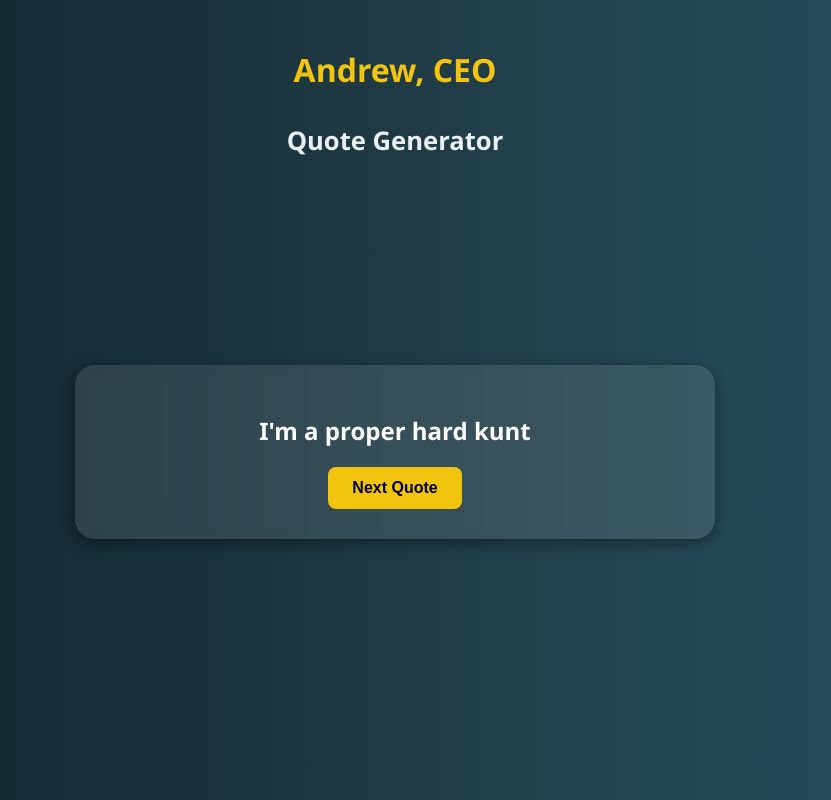
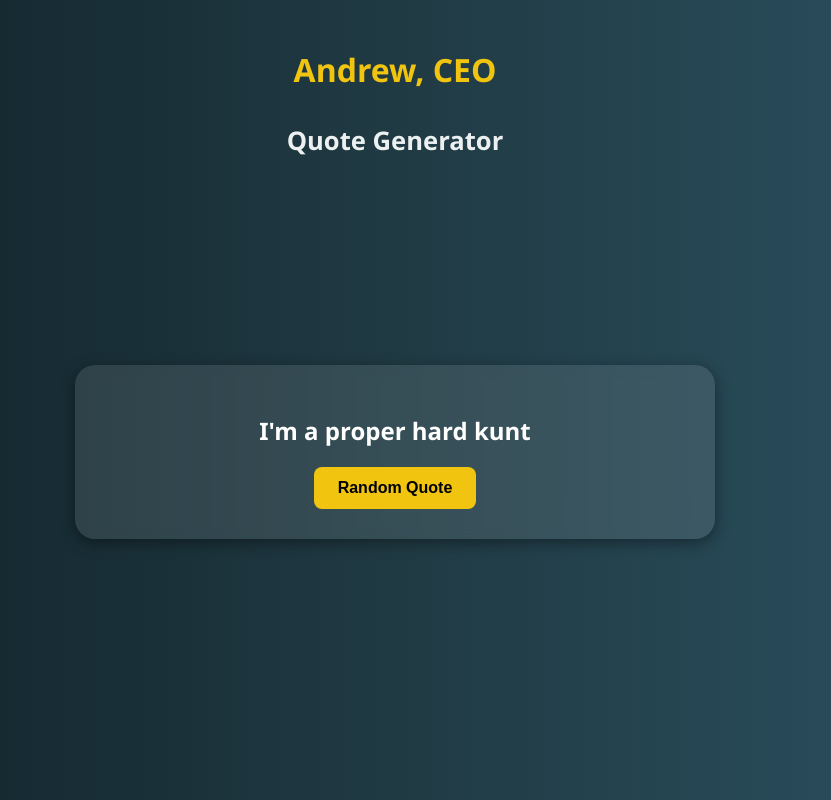
Before and after one commit to jamiebenstead/rew-quotes, a React (Create React App) app: page / in a window 1280 px wide. Shown: the whole page, without its empty margins (245-1076 px from the left). Built offline with nearby package versions, Linux system fonts and the light colour scheme.

Commit message:
Change button text

```diff
--- a/src/App.tsx
+++ b/src/App.tsx
@@ -23,7 +23,7 @@ function App() {
         <div className="quote-card">
           <h2 className="quote">{quotes[currentIndex]}</h2>
           <button className="refresh-button" onClick={getNextQuote}>
-            Next Quote
+            Random Quote
           </button>
         </div>
       </main>
```
